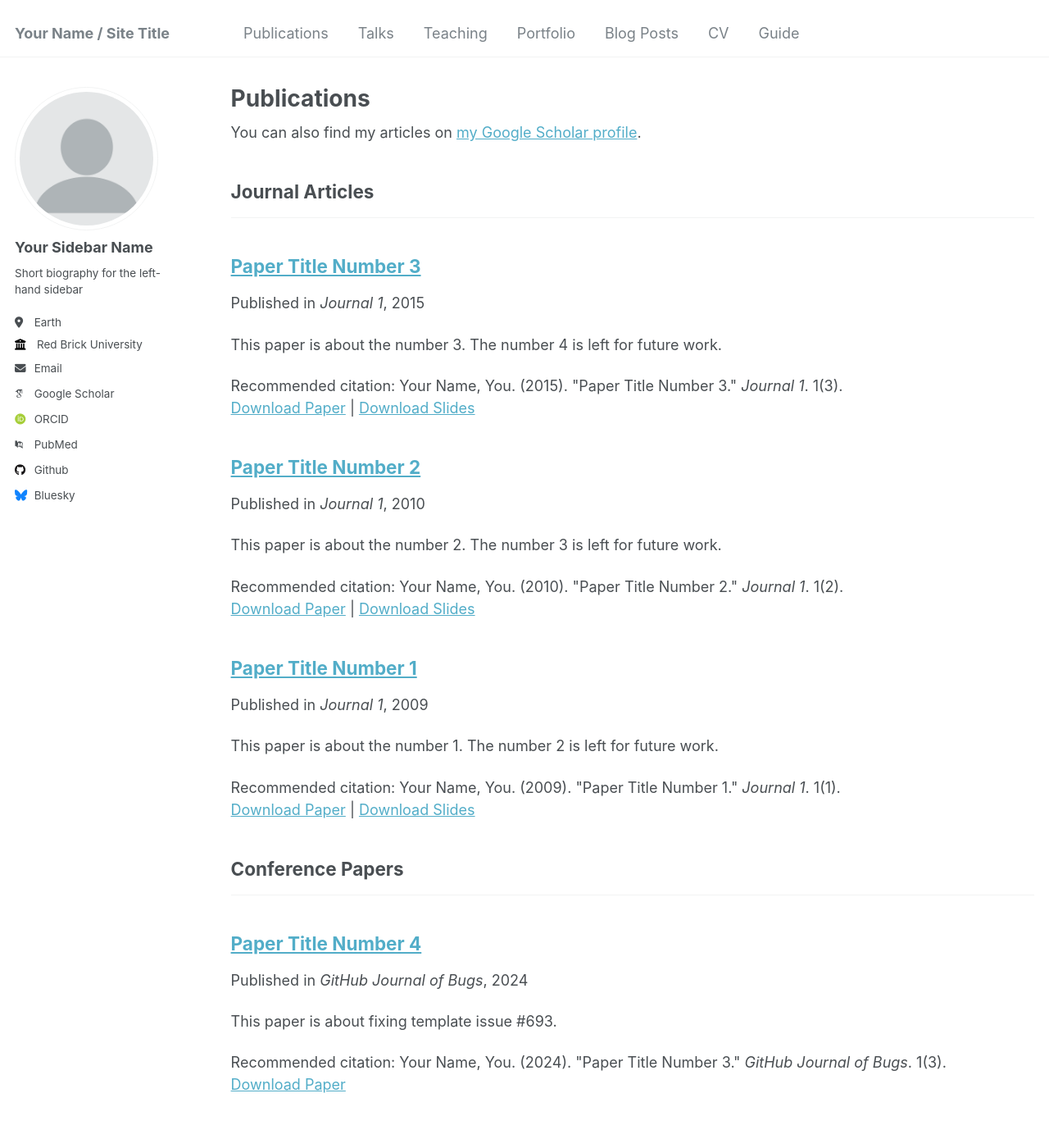
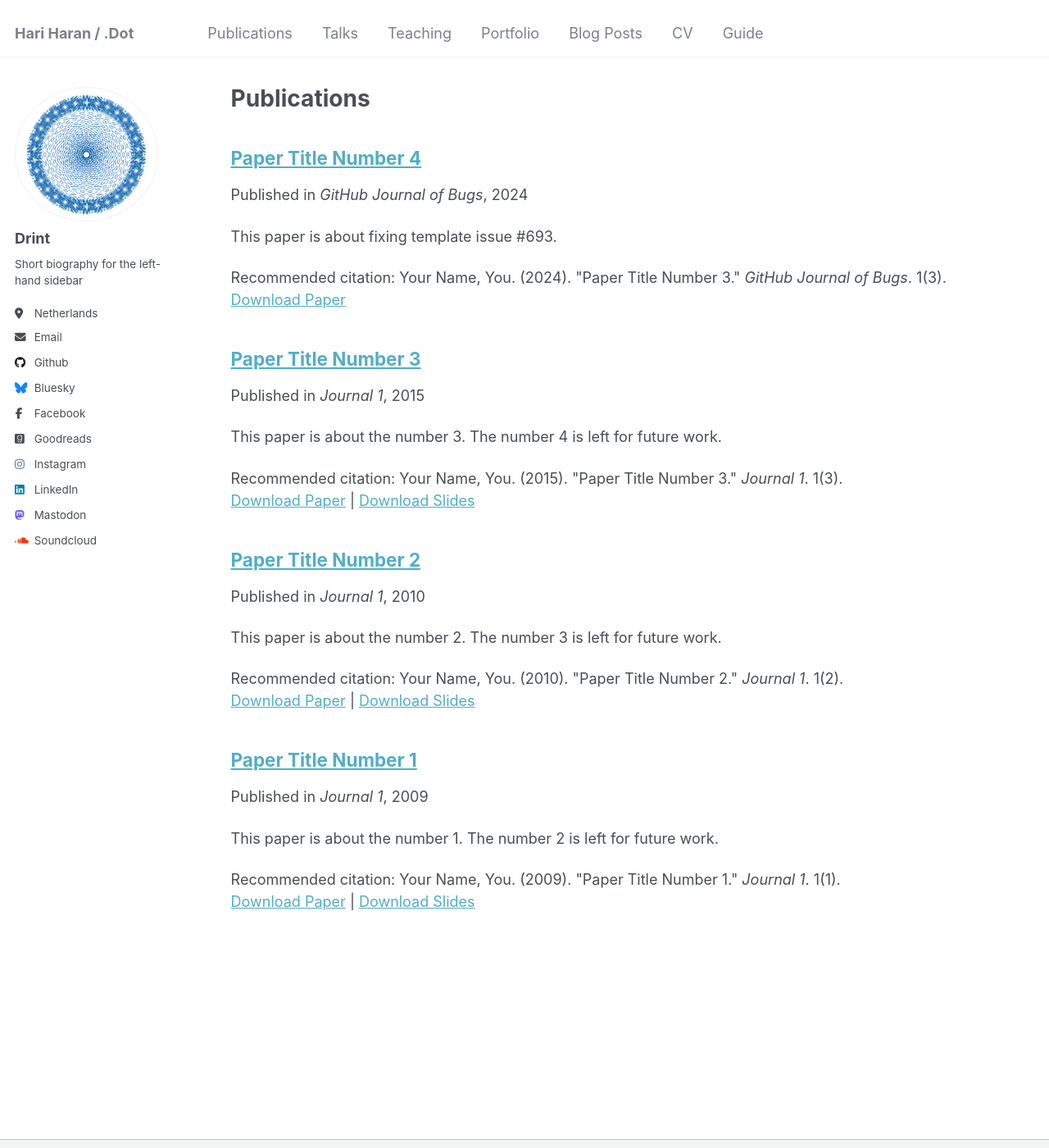
Before and after one commit to hariharan382/drint.github.io, a Jekyll site: the page built from _pages/publications.html, in a window 1280 px wide and 1400 px high. Shown: the whole window at 82% size. Built offline with Jekyll 4.4.1, drawn with Linux system fonts in a browser that asks for light colours; some web fonts are replaced; part of the change alters nothing that is shown; some of the changed text lies outside the part shown.

```diff
--- a/_config.yml
+++ b/_config.yml
@@ -7,14 +7,16 @@
 # server process.
 
 # Basic Site Settings
-locale                   : "en-US"
-title                    : "Your Name / Site Title"
+locale                   : "en-NL"
+title                    : "Hari Haran / .Dot"
 title_separator          : "-"
-name                     : &name "Your Name"
-description              : &description "personal description"
-url                      : https://academicpages.github.io # the base hostname & protocol for your site e.g. "https://mmistakes.github.io"
+name                     : &name "Hari Haran"
+description              : &description "I am maste student in Robotics, I am Passionate about making robots more specifically, giving the intelligence to the non-living obect to move"
+url                      : https://drint.github.io # the base hostname & protocol for your site e.g. "https://mmistakes.github.io"
 baseurl                  : "" # the subpath of your site, e.g. "/blog"
-repository               : "academicpages/academicpages.github.io"
+repository               : "hariharan382/drint.github.io"
+
+
 
 # Site Author - The following control what appear as part of the author content on the side bar.
 #               If a field is blank the icon and link will not appear, otherwise it will be shown.
@@ -22,65 +24,30 @@ repository               : "academicpages/academicpages.github.io"
 author:
   # Biographic information
   avatar           : "profile.png"
-  name             : "Your Sidebar Name"
-  pronouns         : # example: "she/her"
+  name             : "Drint"
   bio              : "Short biography for the left-hand sidebar"
-  location         : "Earth"
-  employer         : "Red Brick University"
+  location         : "Netherlands"
+  University         : "University of Twente"
   uri              : # URL
-  email            : "none@example.org"
+  email            : "rhariharan909@gmail.com"
 
-  # Academic websites
-  arxiv            : # URL - Update with the correct link to your profile
-  googlescholar    : "https://scholar.google.com/citations?user=PS_CX0AAAAAJ"
-  impactstory      : # URL
-  orcid            : "http://orcid.org/yourorcidurl"
-  semantic         : # URL
-  pubmed           : "https://www.ncbi.nlm.nih.gov/pubmed/?term=john+snow"
-  researchgate     : # URL
 
   # Repositories and software development
-  bitbucket        : # Username - Update with your username on the site
-  codepen          : # Username
-  dribbble         : # Username
-  github           : "academicpages"
-  kaggle           : # Username
-  stackoverflow    : # User number or user number and name (i.e., use "1" or "1/jeff-atwood")
+  github           : "hariharan382"
+  Huggingface      : "Drint"
+
 
   # Social media
-  bluesky          : "bsky.app" # Replace this with you Bluesky username
-  facebook         : # Username
-  flickr           : # Username
-  foursquare       : # Username
-  goodreads        : # Username
-  google_plus      : # Username
-  keybase          : # Username
-  instagram        : # Username
-  lastfm           : # Username
-  linkedin         : # Username
-  mastodon         : # URL
-  medium           : # URL
-  pinterest        : # Username
-  soundcloud       : # Username
-  steam            : # Username
-  telegram         : # URL
-  tumblr           : # Username
-  twitter          : # Username for X / Twitter
-  vine             : # Username
-  weibo            : # Username
-  wikipedia        : # Username
-  xing             : # Username
-  youtube          : # Username
-  zhihu            : # URL
+  bluesky          : "Nil"
+  facebook         : "Nil"
+  goodreads        : "Nil"
+  instagram        : "Nil"
 
-# Publication Category - The following the list of publication categories and their headings
-publication_category:
-  books:
-    title: 'Books'
-  manuscripts:
-    title: 'Journal Articles'
-  conferences:
-    title: 'Conference Papers'
+  linkedin         : "www.linkedin.com/in/hari-haran-379579181"
+  mastodon         : "Drint"
+  soundcloud       : "https://soundcloud.com/drint382?utm_source=clipboard&utm_medium=text&utm_campaign=social_sharing"
+
+
 
 # Site Settings
 teaser                   :  # filename of teaser fallback teaser image placed in /images/, .e.g. "500x300.png"
@@ -118,13 +85,6 @@ staticman:
 atom_feed:
   hide                   : false     # change to true to hide the RSS feed in the footer
   path                   : # blank (default) uses feed.xml
-
-
-# SEO Related
-google_site_verification :
-bing_site_verification   :
-alexa_site_verification  :
-yandex_site_verification :
 
 
 # Social Sharing
```
Also changed, not shown: images/profile.png.
